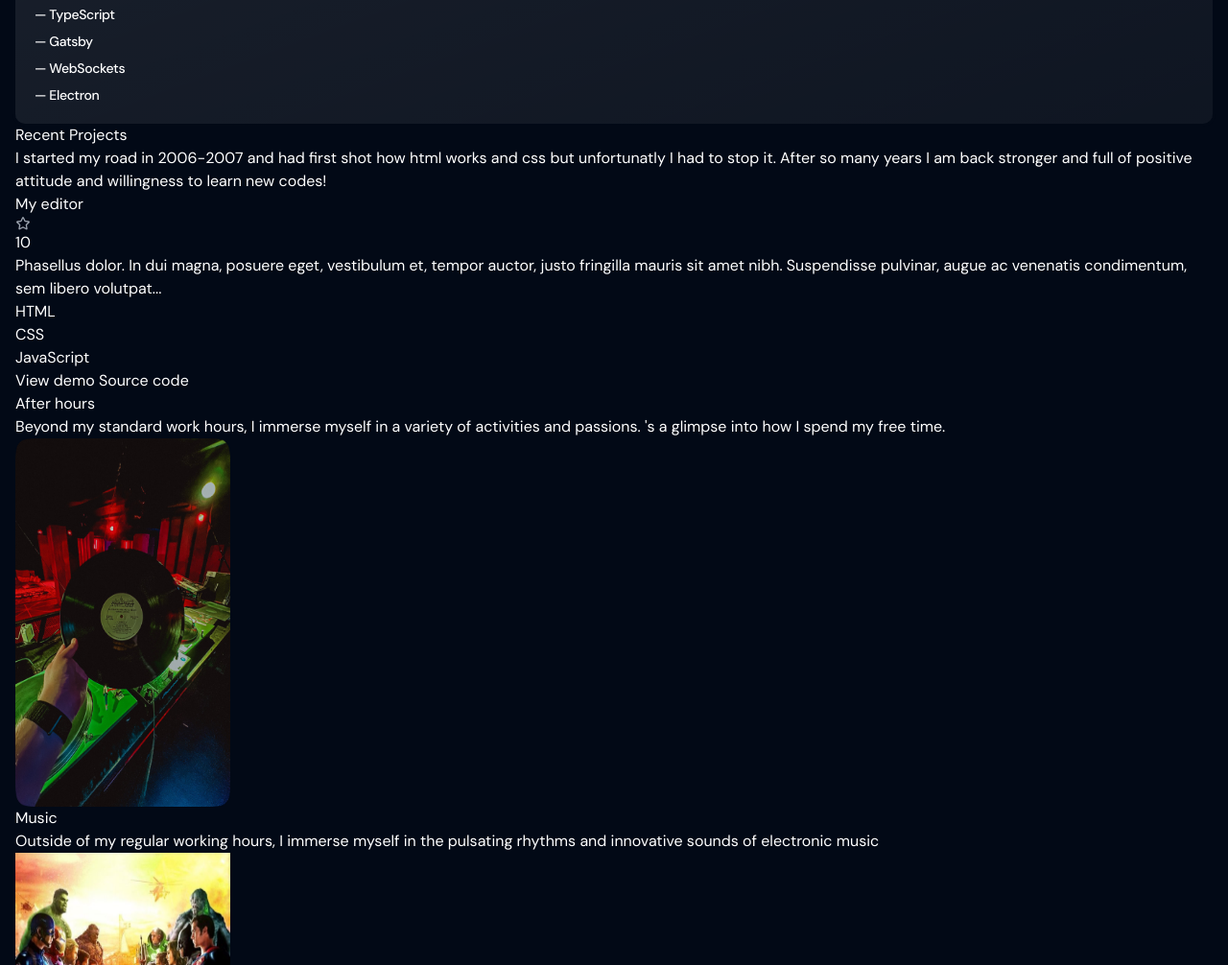
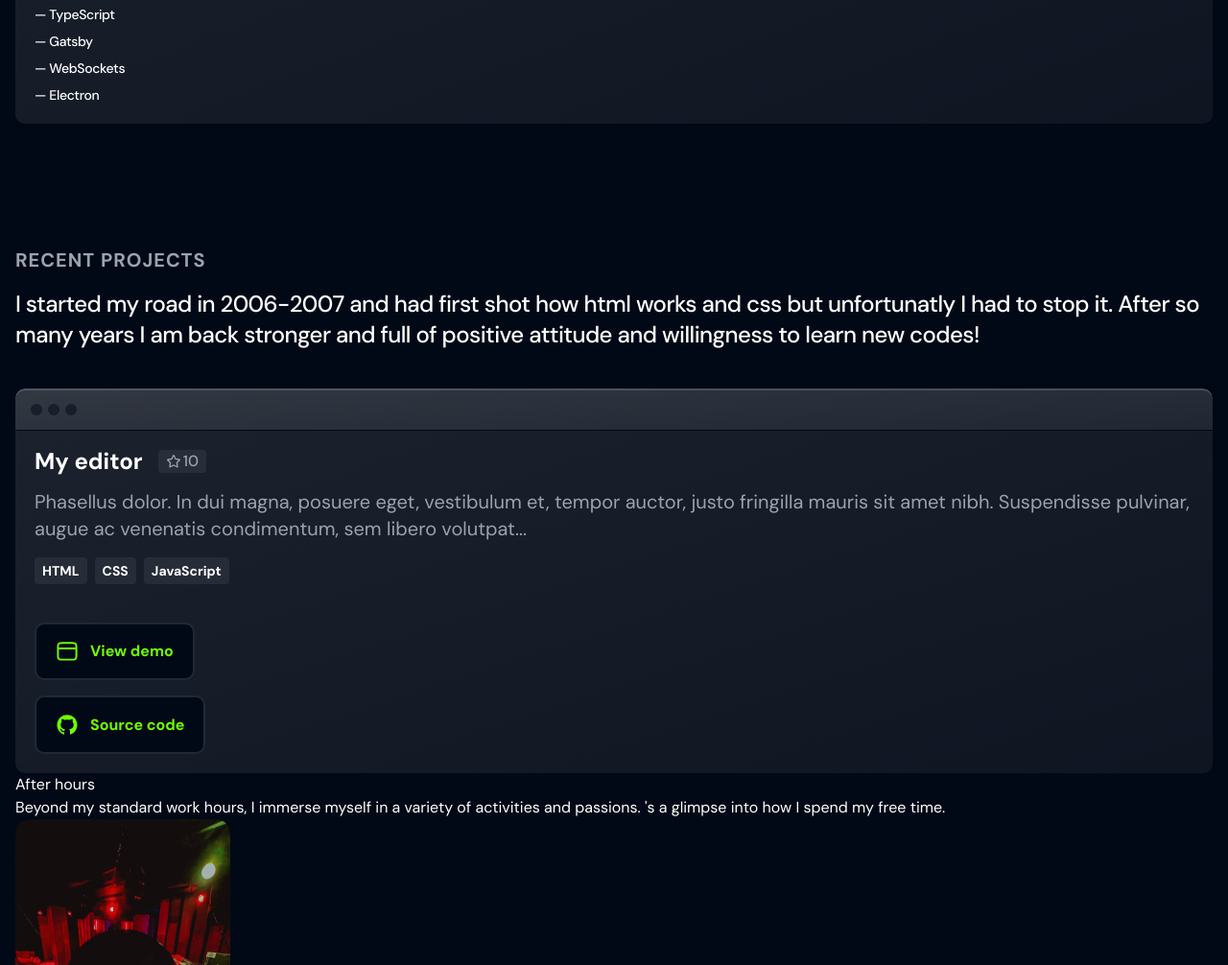
Before and after one commit to NoriFe/newPortfolio, a website built with Parcel: page src/index.html in a window 1280 px wide. Shown: the part 3281-4287 px from the top of the page at 96% size. Built offline with nearby package versions, Linux system fonts and the light colour scheme.

Commit message:
Add styles for projects

```diff
--- a/src/index.html
+++ b/src/index.html
@@ -62,7 +62,7 @@
           >
         </div>
       </section>
-      <section class="max-w-maxW mx-auto" id="skills">
+      <section class="max-w-maxW mx-auto mb-32" id="skills">
         <h2 class="text-gray-400 text-xl tracking-wider font-bold mb-4">
           MY SKILLS
         </h2>
@@ -135,29 +135,41 @@
         </div>
       </section>
       <section class="max-w-maxW mx-auto" id="projects">
-        <h2>Recent Projects</h2>
-        <p>
+        <h2 class="text-gray-400 text-xl tracking-wider font-bold mb-4 uppercase">Recent Projects</h2>
+        <p class="text-2xl font-medium tracking-tight mb-10">
           I started my road in 2006-2007 and had first shot how html works and
           css but unfortunatly I had to stop it. After so many years I am back
           stronger and full of positive attitude and willingness to learn new
           codes!
         </p>
-        <article>
-          <h3>My editor</h3>
-          <p><img src="./images/star.svg" alt="" class="w-4 h-4" />10</p>
-          <p>
+        <div class="grid">
+        <article class="rounded-rad overflow-clip bg-gradient-to-br from-white/10 to-white/5">
+            <div class="border-b border-bg shadow-innerLight rounded-t-rad flex gap-1.5 p-4 h-11 bg-gradient-to-br from-white/10 to-white/5 ">
+                <span class="w-3 h-3 block rounded-full bg-bg opacity-50"></span>
+                <span class="w-3 h-3 block rounded-full bg-bg opacity-50"></span>
+                <span class="w-3 h-3 block rounded-full bg-bg opacity-50"></span>
+            </div>
+            <div class="p-5">
+                <header class="mb-4 flex gap-4 items-center">
+          <h3 class="text-2xl leading-none font-bold">My editor</h3>
+          <p class=" bg-gray-400/10 py-1 px-2 flex gap-0.5 items-center text-gray-400 font-medium leading-none rounded"><img src="./images/star.svg" alt="" class="w-4 h-4" />10</p>
+        </header>
+          <p class="text-gray-400 text-xl mb-4">
             Phasellus dolor. In dui magna, posuere eget, vestibulum et, tempor
             auctor, justo fringilla mauris sit amet nibh. Suspendisse pulvinar,
             augue ac venenatis condimentum, sem libero volutpat...
           </p>
-          <ul>
-            <li>HTML</li>
-            <li>CSS</li>
-            <li>JavaScript</li>
+          <ul class="flex gap-2 mb-10">
+            <li class="bg-gray-400/10 py-1 px-2 rounded text-sm font-bold">HTML</li>
+            <li class="bg-gray-400/10 py-1 px-2 rounded text-sm font-bold">CSS</li>
+            <li class="bg-gray-400/10 py-1 px-2 rounded text-sm font-bold">JavaScript</li>
           </ul>
-          <a href="#">View demo</a>
-          <a href="#"> Source code</a>
+          <div class="flex flex-col gap-4 items-start">
+          <a class="bg-bg text-accent border-lightGray border-2 flex gap-3 font-bold  py-4 px-5 items-center rounded-[0.625rem]" href="#"><img class="w-6 h-6" src="images/demo.svg" alt=""> View demo</a>
+          <a class="bg-bg text-accent border-lightGray border-2 flex gap-3 font-bold  py-4 px-5 items-center rounded-[0.625rem]" href="#"><img src="images/code.svg" alt="">Source code</a>
+          </div>
         </article>
+    </div>
       </section>
       <section class="max-w-maxW mx-auto">
         <h2>After hours</h2>
```
Also changed, not shown: src/images/code.svg (added), src/images/demo.svg (added).
